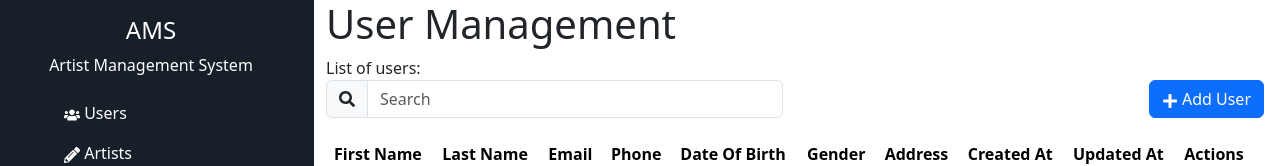
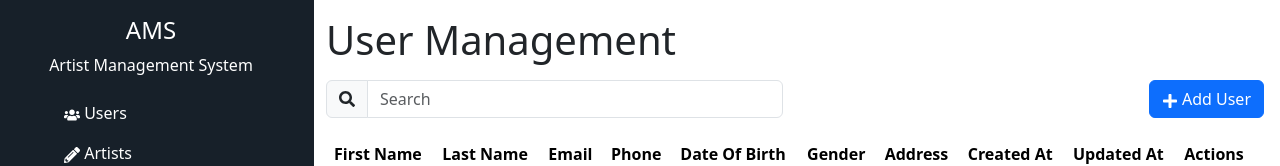
Before and after one commit to bisesh7/Artist-Management-System, a React (Create React App) app in the folder frontend/: page /dashboard in a window 1280 px wide. Shown: the top 166 px of the page. Built offline with nearby package versions, Linux system fonts and the light colour scheme.

Commit message:
Refactor user page

```diff
--- a/frontend/src/Components/UsersComponent.jsx
+++ b/frontend/src/Components/UsersComponent.jsx
@@ -5,8 +5,7 @@ import UsersTable from "./UsersTable";
 const UsersComponent = () => {
   return (
     <>
-      <h1>User Management</h1>
-      <span>List of users:</span>
+      <h1 className="my-3">User Management</h1>
 
       <div className="me-3">
         <Row>
```
